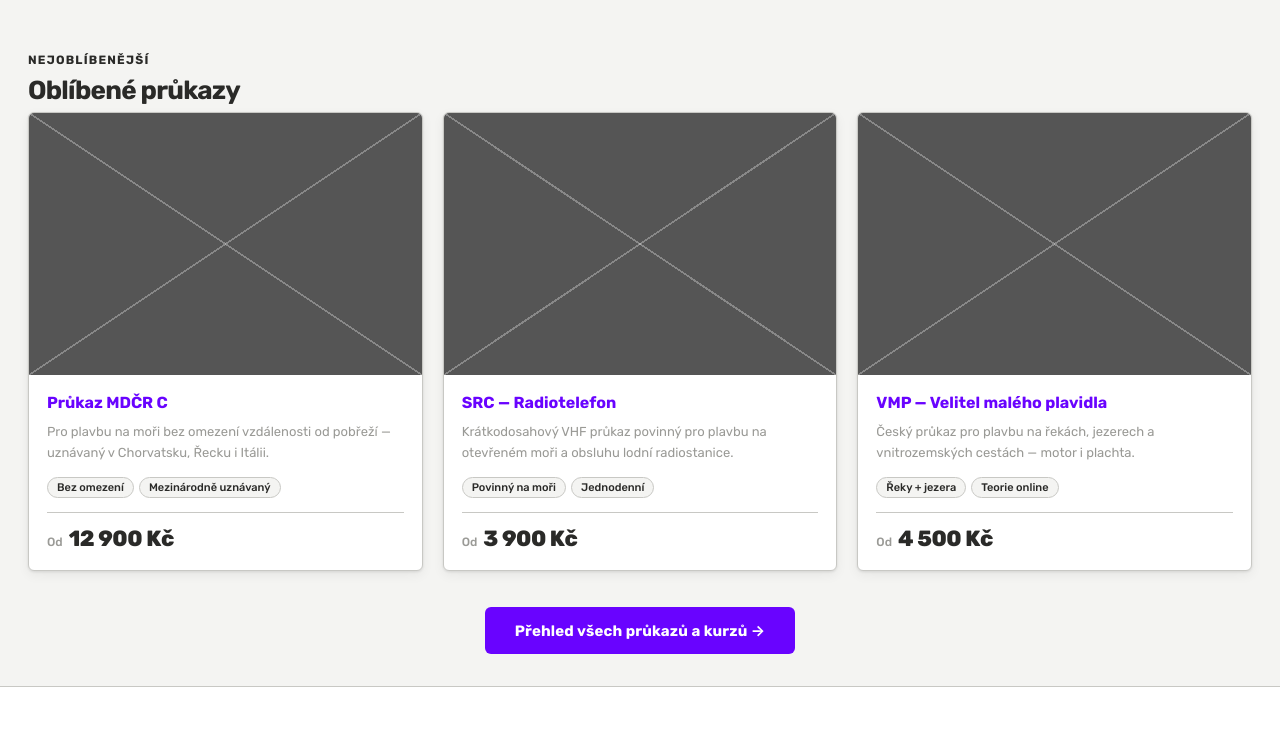
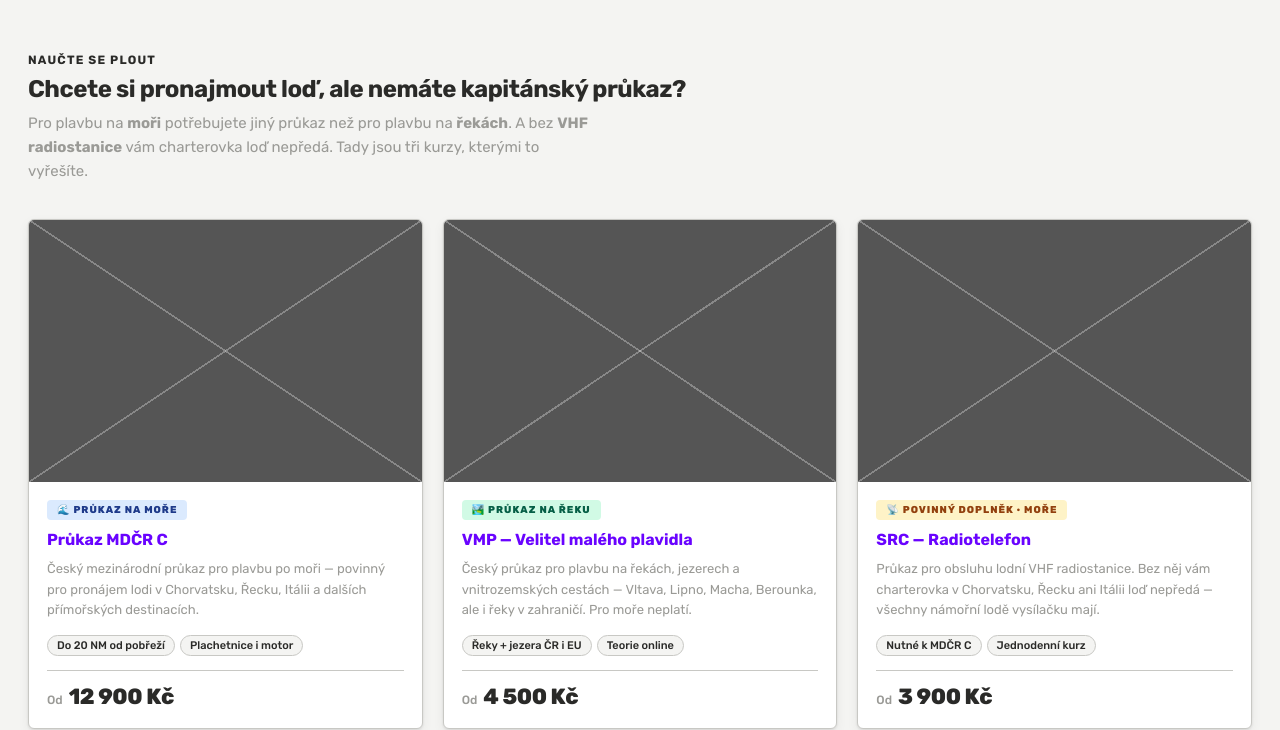
Before and after one commit to PanParecek/yachtnet-wf, a plain HTML site: page kapitanske-kurzy.html in a window 1280 px wide. Shown: the part 661-1391 px from the top of the page. Drawn offline with Linux system fonts and the light colour scheme.

Commit message:
Add files via upload

```diff
--- a/kapitanske-kurzy.html
+++ b/kapitanske-kurzy.html
@@ -87,46 +87,66 @@
       <div class="about-stat"><div class="about-stat-val">14</div><div class="about-stat-lbl">Držitelů průkazu MDČR A</div></div>
     </div>
 
-    <div class="sec-label">Nejoblíbenější</div>
-    <h2 class="sec-title">Oblíbené průkazy</h2>
-    <div class="courses-grid">
+    <div class="courses-intro">
+      <div class="sec-label">Naučte se plout</div>
+      <h2 class="courses-h2">Chcete si pronajmout loď, ale nemáte kapitánský průkaz?</h2>
+      <p class="courses-h3" style="margin-top:8px;">Pro plavbu na <strong>moři</strong> potřebujete jiný průkaz než pro plavbu na <strong>řekách</strong>. A bez <strong>VHF radiostanice</strong> vám charterovka loď nepředá. Tady jsou tři kurzy, kterými to vyřešíte.</p>
+    </div>
+    <div class="courses-grid-wrap">
+      <div class="courses-grid" id="coursesGrid">
+
         <a class="course-card course-card--link" href="detail-prukazu.html">
           <div class="course-img"></div>
           <div class="course-body">
+            <span class="course-cat course-cat--sea">🌊 Průkaz na moře</span>
             <h3 class="course-title">Průkaz MDČR C</h3>
-          <p class="course-desc">Pro plavbu na moři bez omezení vzdálenosti od pobřeží — uznávaný v Chorvatsku, Řecku i Itálii.</p>
+            <p class="course-desc">Český mezinárodní průkaz pro plavbu po moři — povinný pro pronájem lodi v Chorvatsku, Řecku, Itálii a dalších přímořských destinacích.</p>
             <div class="course-tags">
-            <span class="course-tag">Bez omezení</span>
-            <span class="course-tag">Mezinárodně uznávaný</span>
+              <span class="course-tag">Do 20 NM od pobřeží</span>
+              <span class="course-tag">Plachetnice i motor</span>
             </div>
             <div class="course-price-line"><span class="course-price-label">Od</span> <span class="course-price-val">12 900 Kč</span></div>
           </div>
         </a>
+
         <a class="course-card course-card--link" href="detail-prukazu.html">
           <div class="course-img"></div>
           <div class="course-body">
-          <h3 class="course-title">SRC — Radiotelefon</h3>
-          <p class="course-desc">Krátkodosahový VHF průkaz povinný pro plavbu na otevřeném moři a obsluhu lodní radiostanice.</p>
+            <span class="course-cat course-cat--river">🏞️ Průkaz na řeku</span>
+            <h3 class="course-title">VMP — Velitel malého plavidla</h3>
+            <p class="course-desc">Český průkaz pro plavbu na řekách, jezerech a vnitrozemských cestách — Vltava, Lipno, Macha, Berounka, ale i řeky v zahraničí. Pro moře neplatí.</p>
             <div class="course-tags">
-            <span class="course-tag">Povinný na moři</span>
-            <span class="course-tag">Jednodenní</span>
-          </div>
-          <div class="course-price-line"><span class="course-price-label">Od</span> <span class="course-price-val">3 900 Kč</span></div>
-        </div>
-      </a>
-      <a class="course-card course-card--link" href="detail-prukazu.html">
-        <div class="course-img"></div>
-        <div class="course-body">
-          <h3 class="course-title">VMP — Velitel malého plavidla</h3>
-          <p class="course-desc">Český průkaz pro plavbu na řekách, jezerech a vnitrozemských cestách — motor i plachta.</p>
-          <div class="course-tags">
-            <span class="course-tag">Řeky + jezera</span>
+              <span class="course-tag">Řeky + jezera ČR i EU</span>
               <span class="course-tag">Teorie online</span>
             </div>
             <div class="course-price-line"><span class="course-price-label">Od</span> <span class="course-price-val">4 500 Kč</span></div>
           </div>
         </a>
+
+        <a class="course-card course-card--link" href="detail-prukazu.html">
+          <div class="course-img"></div>
+          <div class="course-body">
+            <span class="course-cat course-cat--required">📡 Povinný doplněk · Moře</span>
+            <h3 class="course-title">SRC — Radiotelefon</h3>
+            <p class="course-desc">Průkaz pro obsluhu lodní VHF radiostanice. Bez něj vám charterovka v Chorvatsku, Řecku ani Itálii loď nepředá — všechny námořní lodě vysílačku mají.</p>
+            <div class="course-tags">
+              <span class="course-tag">Nutné k MDČR C</span>
+              <span class="course-tag">Jednodenní kurz</span>
             </div>
+            <div class="course-price-line"><span class="course-price-label">Od</span> <span class="course-price-val">3 900 Kč</span></div>
+          </div>
+        </a>
+
+      </div>
+      <div class="courses-arrows" aria-hidden="true">
+        <button type="button" class="courses-arrow" data-dir="-1" aria-label="Předchozí kurzy">
+          <svg xmlns="http://www.w3.org/2000/svg" width="18" height="18" viewBox="0 0 24 24" fill="none" stroke="currentColor" stroke-width="2.2" stroke-linecap="round" stroke-linejoin="round"><polyline points="15 18 9 12 15 6"/></svg>
+        </button>
+        <button type="button" class="courses-arrow" data-dir="1" aria-label="Další kurzy">
+          <svg xmlns="http://www.w3.org/2000/svg" width="18" height="18" viewBox="0 0 24 24" fill="none" stroke="currentColor" stroke-width="2.2" stroke-linecap="round" stroke-linejoin="round"><polyline points="9 18 15 12 9 6"/></svg>
+        </button>
+      </div>
+    </div><!-- /courses-grid-wrap -->
     <div class="courses-cta-wrap">
       <a class="btn-primary-lg" href="vsechny-kurzy.html">Přehled všech průkazů a kurzů →</a>
     </div>
```
Also changed, not shown: assets/script.js (+1 -1 lines), vsechny-kurzy.html (+1 -1 lines), assets/styles.css. Lines whose indentation alone changed are shown as unchanged.
